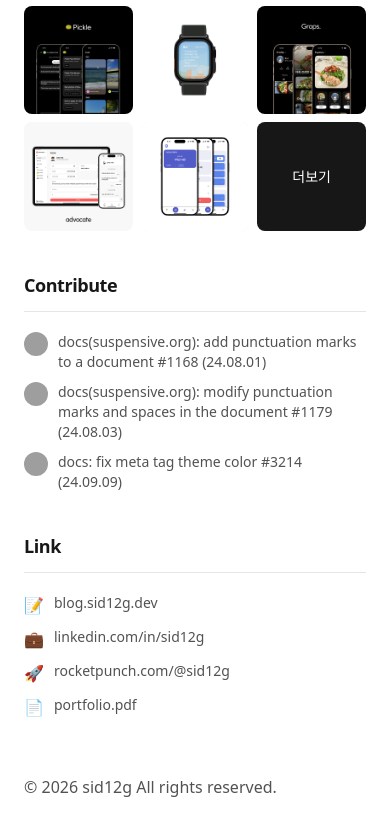
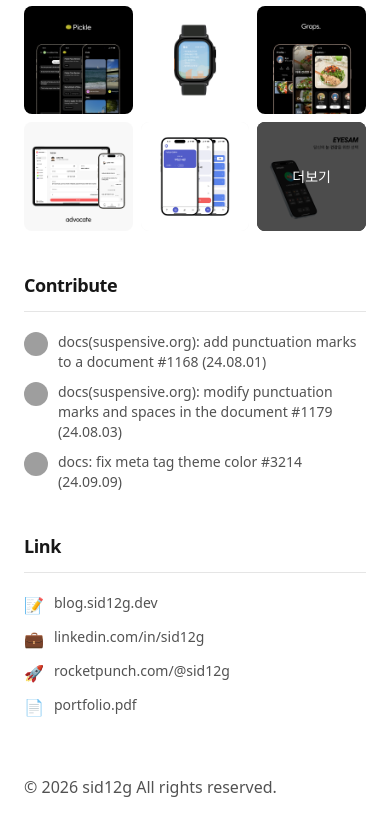
Before and after one commit to SID12g/sid12g.dev, a Next.js app: page / in a window 390 px wide. Shown: the part 1328-2159 px from the top of the page. Built offline with nearby package versions, Linux system fonts and the light colour scheme; grey boxes are pictures that could not be loaded.

Commit message:
feat: Add responsive background images to the project preview "More" link.

```diff
--- a/src/components/project-preview.tsx
+++ b/src/components/project-preview.tsx
@@ -5,6 +5,8 @@ import { getProjects } from "@/lib/projects";
 
 export default function ProjectPreview() {
   const projects = getProjects();
+  const desktopMoreBg = projects[7];
+  const mobileMoreBg = projects[8];
 
   return (
     <Section title="Project">
@@ -27,8 +29,26 @@ export default function ProjectPreview() {
           </Link>
         ))}
         <Link href="/projects">
-          <div className="aspect-square rounded-lg bg-neutral-900 dark:bg-neutral-100 flex items-center justify-center hover:opacity-80 transition-opacity">
-            <span className="text-sm text-white dark:text-black">더보기</span>
+          <div className="aspect-square rounded-lg overflow-hidden relative flex items-center justify-center hover:opacity-80 transition-opacity bg-neutral-900 dark:bg-neutral-100">
+            {desktopMoreBg && (
+              <Image
+                src={desktopMoreBg.meta.preview}
+                width={256}
+                height={256}
+                alt="더보기"
+                className="absolute inset-0 w-full h-full object-cover brightness-[0.3] max-[580px]:hidden"
+              />
+            )}
+            {mobileMoreBg && (
+              <Image
+                src={mobileMoreBg.meta.preview}
+                width={256}
+                height={256}
+                alt="더보기"
+                className="absolute inset-0 w-full h-full object-cover brightness-[0.3] hidden max-[580px]:block"
+              />
+            )}
+            <span className="text-sm text-white relative z-10">더보기</span>
           </div>
         </Link>
       </div>
```
